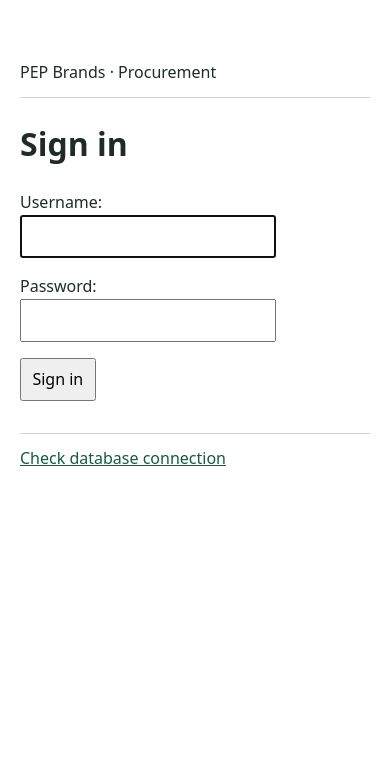
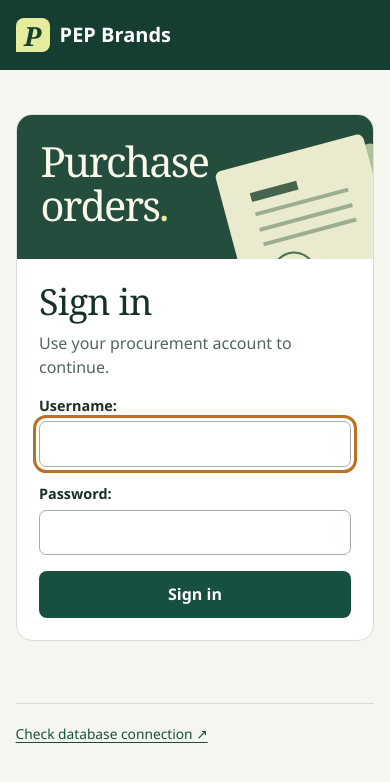
Before and after one commit to manabtikadar/23JE0543_mCaffeine_FDE, a Django app: page /login/ in a window 390 px wide. Shown: the top 782 px of the page. Run offline with Django 5.2, Linux system fonts and the light colour scheme; parts of the project's set-up code (start-up, migrations or seed data) failed here and were passed over.

Commit message:
Redesign procurement screens for responsive order review

```diff
--- a/orders/templates/orders/base.html
+++ b/orders/templates/orders/base.html
@@ -4,26 +4,15 @@
   <meta charset="utf-8">
   <meta name="viewport" content="width=device-width, initial-scale=1">
   <title>{% block title %}Purchase orders{% endblock %} · PEP Brands</title>
-  <style>
-    body { max-width: 48rem; margin: 3rem auto; padding: 0 1.25rem; font: 1rem/1.55 system-ui, sans-serif; color: #202a27; }
-    header, footer { padding: .75rem 0; border-bottom: 1px solid #ccd4ce; }
-    footer { margin-top: 2rem; border-top: 1px solid #ccd4ce; border-bottom: 0; }
-    input, button { padding: .45rem .65rem; font: inherit; }
-    label { display: block; }
-    .po-date-field { position: relative; display: inline-block; }
-    .po-date-field > input { padding-right: 2.5rem; }
-    .po-date-picker:not([hidden]) { position: absolute; inset: 2px 2px 2px auto; width: 2rem; display: grid; place-items: center; }
-    .po-date-picker:focus-within { outline: 2px solid currentColor; outline-offset: -2px; }
-    #po-calendar { position: absolute; inset: 0; box-sizing: border-box; width: 100%; height: 100%; opacity: 0; padding: 0; cursor: pointer; }
-    #po-calendar::-webkit-calendar-picker-indicator { position: absolute; inset: 0; width: auto; height: auto; cursor: pointer; }
-    a { color: #145a45; }
-    .errorlist { color: #942f29; }
-    input[aria-invalid="true"] { border: 2px solid #942f29; background: #fff4f2; }
-  </style>
+  <style>{% include "orders/style.css" %}</style>
 </head>
 <body>
-  <header>PEP Brands · Procurement</header>
-  <main>{% block content %}{% endblock %}</main>
-  <footer><a href="/health">Check database connection</a></footer>
-</body>
-</html>
+<a class="skip" href="#main">Skip to content</a>
+<header class="mast"><div class="bar">
+  <a class="brand" href="{% url 'workspace' %}"><span class="mark" aria-hidden="true">P</span>PEP Brands</a>
+  <span class="division">Procurement</span>
+  {% if user.is_authenticated %}<div class="account"><span>{{ user.username }}</span><form method="post" action="{% url 'logout' %}">{% csrf_token %}<button class="logout">Sign out</button></form></div>{% endif %}
+</div></header>
+<main id="main">{% block content %}{% endblock %}</main>
+<footer><a href="/health">Check database connection ↗</a></footer>
+</body></html>
--- a/orders/templates/orders/login.html
+++ b/orders/templates/orders/login.html
@@ -1,11 +1,13 @@
 {% extends "orders/base.html" %}
 {% block title %}Sign in{% endblock %}
 {% block content %}
-<h1>Sign in</h1>
-<form method="post">
-  {% csrf_token %}
-  {{ form.as_p }}
-  <input type="hidden" name="next" value="{{ next }}">
-  <button type="submit">Sign in</button>
-</form>
+<section class="login">
+  <div class="cover"><h1>Purchase<br>orders<span>.</span></h1>
+    <div class="paper-art" aria-hidden="true"><div class="sheet"><i></i><b></b><b></b><b></b><em>✓</em></div></div>
+  </div>
+  <div class="credentials"><h2>Sign in</h2><p class="muted">Use your procurement account to continue.</p>
+  <form method="post">{% csrf_token %}{{ form.as_p }}
+    <input type="hidden" name="next" value="{{ next }}"><button>Sign in</button>
+  </form></div>
+</section>
 {% endblock %}
--- /dev/null
+++ b/orders/templates/orders/order_list.html
@@ -0,0 +1,3 @@
+{% if orders %}<table class="orders"><thead><tr><th scope="col">PO number</th><th scope="col">Vendor</th><th scope="col">Status</th></tr></thead>
+<tbody>{% for order in orders %}<tr><td><a href="{% url 'draft-detail' order.pk %}">{{ order.number|default:"Unnumbered draft" }}</a></td><td>{{ order.vendor|default:"—" }}</td><td><span class="status {{ order.status }}">{{ order.get_status_display }}</span></td></tr>{% endfor %}</tbody></table>
+{% else %}<p class="empty">{{ empty_message|default:"No purchase orders to display." }}</p>{% endif %}
--- /dev/null
+++ b/orders/templates/orders/style.css
@@ -0,0 +1,109 @@
+:root {
+  color-scheme: light;
+  --ink: #192f29;
+  --muted: #51655d;
+  --green: #174f40;
+  --line: #d6ded6;
+  --canvas: #f5f6ef;
+}
+* { box-sizing: border-box; }
+body { margin: 0; background: var(--canvas); color: var(--ink); font: 1rem/1.5 "DM Sans", "Segoe UI", sans-serif; }
+a { color: var(--green); text-underline-offset: .2em; }
+:focus-visible { outline: 3px solid #bc7024; outline-offset: 3px; }
+.skip { position: absolute; top: -5rem; background: white; padding: .75rem; z-index: 5; }
+.skip:focus { top: 0; }
+.mast { background: #153d32; color: white; }
+.bar, main, footer { width: min(1160px, 92%); margin-inline: auto; }
+.bar { min-height: 4.4rem; display: flex; align-items: center; gap: 1rem; }
+.brand { display: inline-flex; align-items: center; gap: .6rem; color: white; font-weight: 700; font-size: 1.25rem; text-decoration: none; }
+.mark { display: grid; place-items: center; background: #e5ed9c; width: 2.15rem; height: 2.15rem; border-radius: .5rem .5rem .5rem 0; color: #193f31; font: bold italic 1.65rem Georgia, serif; }
+.division { border-left: 1px solid #628075; padding-left: 1rem; color: #d2ded5; }
+.account { display: flex; align-items: center; gap: .75rem; margin-left: auto; }
+.logout { background: transparent; border: 1px solid #83a497; color: white; padding: .35rem .8rem; }
+main { padding-block: clamp(1.75rem, 4vw, 3.5rem); min-height: 75vh; }
+footer { border-top: 1px solid var(--line); padding-block: 1.2rem; font-size: .86rem; }
+h1, h2, p { margin-top: 0; }
+h1 { font: 500 clamp(2.2rem, 5vw, 4rem)/1.06 Georgia, serif; letter-spacing: -.045em; margin-bottom: 1.4rem; overflow-wrap: anywhere; }
+h2 { font-size: 1.23rem; line-height: 1.3; letter-spacing: -.02em; margin-bottom: 1.15rem; }
+.heading { display: flex; align-items: center; flex-wrap: wrap; justify-content: space-between; gap: 1rem; margin-bottom: 1.6rem; }
+.heading h1, .heading p:last-child { margin-bottom: 0; }
+.eyebrow { color: var(--green); font-size: .78rem; font-weight: 700; letter-spacing: .09em; text-transform: uppercase; margin-bottom: .55rem; }
+.muted { color: var(--muted); }
+.back { display: inline-block; margin-bottom: 1.25rem; }
+.panel, .login { border: 1px solid var(--line); border-radius: 1rem; background: white; }
+.panel { padding: clamp(1.1rem, 2.5vw, 2rem); min-width: 0; }
+.tools, .review, .fields { display: grid; gap: 1.1rem; }
+.tools, .fields { grid-template-columns: repeat(2, minmax(0, 1fr)); }
+.tools, .review { margin-bottom: 1.2rem; }
+.upload { background: #eaf1e4; border-color: #c5d6bd; }
+.tools form p, .tools input[type=file] { margin: 0 0 1rem; }
+button, .button { display: inline-flex; align-items: center; justify-content: center; border: 1px solid transparent; border-radius: .5rem; padding: .63rem 1.05rem; font: inherit; font-weight: 650; cursor: pointer; background: var(--green); color: white; text-decoration: none; }
+button:hover, .button:hover { filter: brightness(.9); }
+.secondary { background: white; color: var(--green); border-color: #9caf9f; }
+.danger { background: #953a34; }
+.danger-link, .errorlist { color: #922f29; }
+input:not([type=hidden]):not([type=checkbox]), textarea { width: 100%; min-width: 0; padding: .62rem .72rem; border-radius: .45rem; border: 1px solid #9eaea3; background: white; color: var(--ink); font: inherit; }
+textarea { resize: vertical; min-height: 5rem; }
+input[type=file]::file-selector-button { color: var(--green); background: #edf2e9; border: 0; border-radius: .3rem; padding: .35rem .6rem; margin-right: .55rem; cursor: pointer; }
+label, legend, th { font-weight: 650; }
+label { display: block; margin-bottom: .3rem; font-size: .9rem; }
+input[aria-invalid=true] { outline: 2px solid #a73f35; }
+.errorlist, [role=status], .empty { background: #fff2e3; border-radius: .45rem; padding: .75rem 1rem; }
+ul.errorlist { list-style-position: inside; }
+.empty { background: var(--canvas); color: var(--muted); margin-bottom: 0; }
+table { width: 100%; border-collapse: collapse; }
+th, td { text-align: left; padding: .8rem .45rem; overflow-wrap: anywhere; }
+th { color: var(--muted); border-bottom: 1px solid var(--line); font-size: .82rem; }
+td { border-bottom: 1px solid #edf0e9; }
+td:first-child a { font-weight: 650; }
+.status { display: inline-flex; align-items: center; gap: .4rem; color: #455450; background: #eef1ed; padding: .2rem .65rem; border-radius: 2rem; font-size: .82rem; font-weight: 650; white-space: nowrap; }
+.status::before { content: ""; width: .45rem; height: .45rem; border-radius: 50%; background: currentColor; }
+.SUBMITTED { background: #fff0cf; color: #795016; }
+.APPROVED { background: #dbefdc; color: #24583a; }
+.REJECTED { background: #fbe4df; color: #913932; }
+.split { grid-template-columns: minmax(0, 2fr) minmax(0, 3fr); }
+.preview { align-self: start; }
+.preview iframe { display: block; margin-top: .8rem; border: 1px solid var(--line); height: min(70vh, 48rem); }
+.fields { margin-bottom: 1.6rem; }
+.po-date-field { display: block; position: relative; }
+.po-date-field input:first-child { padding-right: 2.65rem !important; }
+.po-date-picker:not([hidden]) { position: absolute; inset: 2px 2px 2px auto; width: 2.4rem; display: grid; place-items: center; color: var(--green); }
+.po-date-picker:focus-within { outline: 2px solid var(--green); }
+#po-calendar { position: absolute; inset: 0; height: 100%; opacity: 0; cursor: pointer; }
+#po-calendar::-webkit-calendar-picker-indicator { position: absolute; inset: 0; width: auto; height: auto; cursor: pointer; }
+fieldset { min-width: 0; margin: 0 0 1rem; padding: .8rem; border: 1px solid var(--line); border-radius: .6rem; display: grid; grid-template-columns: repeat(2, minmax(0, 1fr)); gap: .65rem; }
+fieldset p { margin: 0; }
+legend { padding: 0 .35rem; color: var(--green); }
+.actions { display: flex; gap: .6rem; flex-wrap: wrap; border-top: 1px solid var(--line); padding-top: 1rem; margin-top: 1.5rem; }
+.history { padding-left: 1.4rem; margin-bottom: 0; }
+.history li { padding: .32rem 0; }
+.confirm { max-width: 42rem; margin: 1rem auto; }
+.confirm h1 { font-size: 2.3rem; }
+.login { display: grid; grid-template-columns: 1fr 1fr; overflow: hidden; max-width: 58rem; margin: 1rem auto; }
+.cover { overflow: hidden; padding: 2.5rem; position: relative; background: #244d3e; color: #fbf9e9; min-height: 27rem; }
+.cover h1 { position: relative; z-index: 1; font-size: clamp(3rem, 6vw, 5rem); }
+.cover h1 span { color: #e5ed9c; }
+.paper-art { position: absolute; inset: 48% -10% -20% 30%; transform: rotate(-15deg); }
+.sheet { position: relative; width: 86%; height: 100%; padding: 16%; background: #eaeace; border-radius: .4rem; box-shadow: 10px 12px #adc29a, 20px 24px #698a70; }
+.sheet i, .sheet b { display: block; height: 4px; background: #9cae92; margin-bottom: 12%; }
+.sheet i { width: 50%; height: 9px; background: #46654f; }
+.sheet em { display: grid; place-items: center; width: 2.8rem; height: 2.8rem; border: 2px solid; border-radius: 50%; color: #487354; font-size: 1.5rem; }
+.credentials { align-self: center; padding: clamp(1.4rem, 4vw, 3.4rem); }
+.credentials h2 { font: 2.25rem/1.1 Georgia, serif; margin-bottom: .6rem; }
+.credentials button { width: 100%; }
+@media (max-width: 720px) {
+  .split, .tools, .login { grid-template-columns: 1fr; }
+  .division { display: none; }
+  .cover { min-height: 9rem; padding: 1.5rem; }
+  .cover h1 { margin: 0; font-size: 2.6rem; }
+  .paper-art { inset: 22% -10% -28% 60%; }
+  .preview iframe { height: 18rem; }
+  .orders { font-size: .9rem; }
+}
+@media (max-width: 460px) {
+  .fields, fieldset { grid-template-columns: 1fr; }
+  .bar { gap: .4rem; }
+  .account { font-size: .85rem; }
+  th, td { padding-inline: .2rem; }
+  .status { padding-inline: .45rem; }
+}
```
Also changed, not shown: orders/templates/orders/delete.html (+4 -4 lines), orders/templates/orders/detail.html (+19 -16 lines), orders/templates/orders/queue.html (+3 -5 lines), orders/templates/orders/workspace.html (+10 -29 lines).
